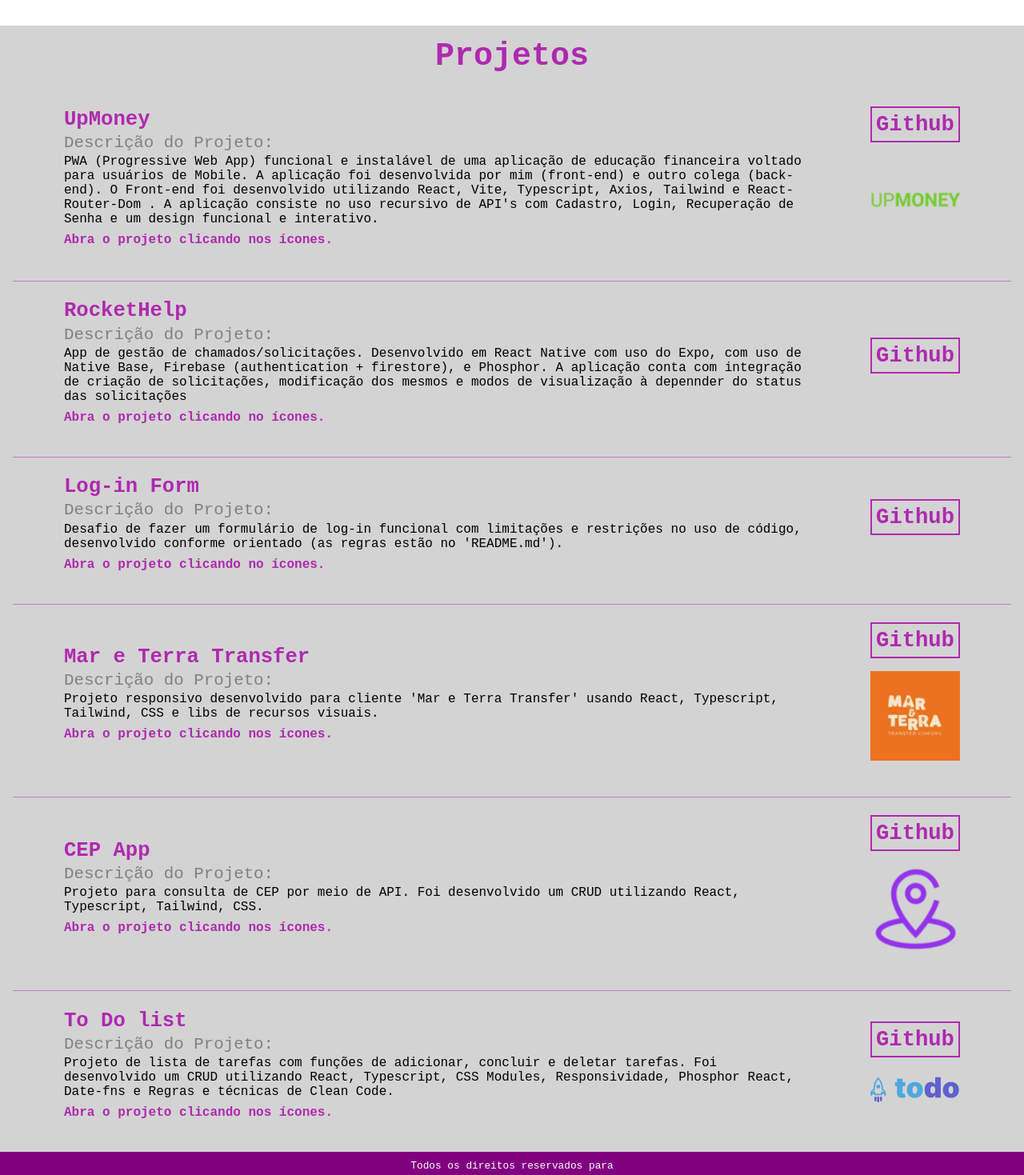
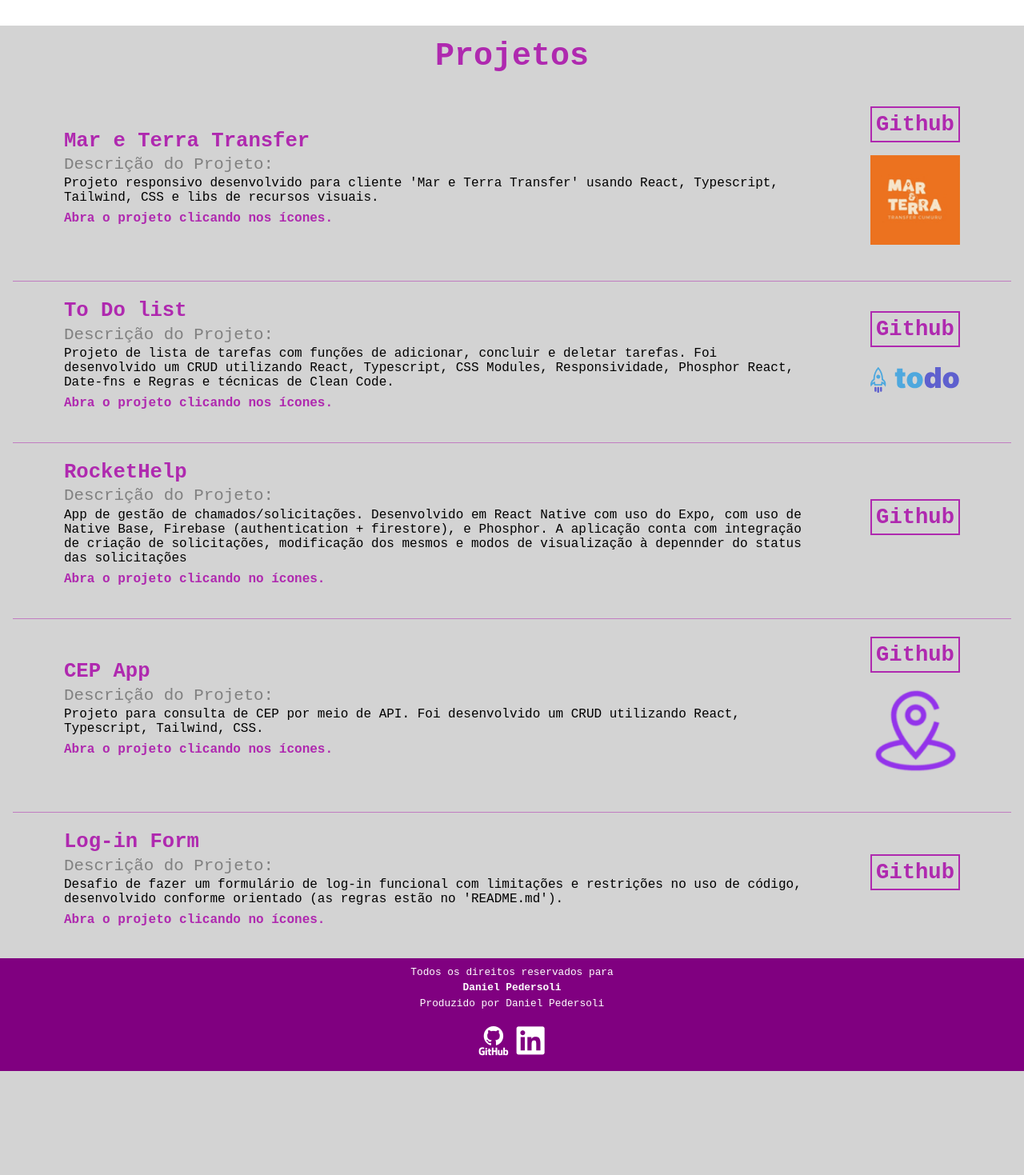
Before and after one commit to dpedersoli/dpedersoli-portfolio, a React (Vite) app: page / in a window 1280 px wide. Shown: the part 880-2349 px from the top of the page at 80% size. After the commit the page ends 2219 px from the top, so only its background shows below. Built offline with nearby package versions, Linux system fonts and the light colour scheme.

Commit message:
small changes

```diff
--- a/src/App.tsx
+++ b/src/App.tsx
@@ -1,6 +1,5 @@
 import WhiteLogo from '/src/assets/images/white-logo-Daniel-Pedersoli.png'
 import DanielImage from '/src/assets/images/Daniel_Pedersoli_foto_perfil.png'
-import UpMoneyLogo from '/src/assets/images/UpMoney-Logo.png'
 import MarETerraTransferLogo from '/src/assets/images/mar-e-terra-transfer-logo.png'
 import CepAppLogo from '/src/assets/images/cep-app.png'
 import ToDoListLogo from '../src/assets/images/logo-desafio-ignite.svg'
@@ -45,14 +44,24 @@ function App() {
         <Projects>
           <h2>Projetos</h2>
           <div className="project-grid">
-            <Project
-              projectName="UpMoney"
-              projectDescription="PWA (Progressive Web App) funcional e instalável de uma aplicação de educação financeira voltado para usuários de Mobile. A aplicação foi desenvolvida por mim (front-end) e outro colega (back-end). O Front-end foi desenvolvido utilizando React, Vite, Typescript, Axios, Tailwind e React-Router-Dom . A aplicação consiste no uso recursivo de API's com Cadastro, Login, Recuperação de Senha e um design funcional e interativo."
+             <Project
+              projectName="Mar e Terra Transfer"
+              projectDescription="Projeto responsivo desenvolvido para cliente 'Mar e Terra Transfer' usando React, Typescript, Tailwind, CSS e libs de recursos visuais."
               projectLinkInvite="Abra o projeto clicando nos ícones."
-              projectLink="https://github.com/dpedersoli/desafio-chefao"
-              projectImage={UpMoneyLogo}
-              projectWebsite="https://ga-up-money.netlify.app/"
-              projectImageAlt="upmoney-daniel-pedersoli"
+              projectLink="https://github.com/dpedersoli/mar-e-terra-transfer"
+              projectImage={MarETerraTransferLogo}
+              projectWebsite="https://mar-e-terra-transfer.netlify.app/"
+              textNotImage="Mar e Terra Transfer"
+            />
+
+             <Project
+              projectName="To Do list"
+              projectDescription="Projeto de lista de tarefas com funções de adicionar, concluir e deletar tarefas. Foi desenvolvido um CRUD utilizando React, Typescript, CSS Modules, Responsividade, Phosphor React, Date-fns e Regras e técnicas de Clean Code."
+              projectLinkInvite="Abra o projeto clicando nos ícones."
+              projectLink="https://github.com/dpedersoli/ignite-react-ts-desafio-01"
+              projectImage={ToDoListLogo}
+              projectWebsite="https://todo-list-dpedersoli.netlify.app/"
+              textNotImage="To Do list"
             />
 
             <Project
@@ -60,23 +69,6 @@ function App() {
               projectDescription="App de gestão de chamados/solicitações. Desenvolvido em React Native com uso do Expo, com uso de Native Base, Firebase (authentication + firestore), e Phosphor. A aplicação conta com integração de criação de solicitações, modificação dos mesmos e modos de visualização à depennder do status das solicitações"
               projectLinkInvite="Abra o projeto clicando no ícones."
               projectLink="https://github.com/dpedersoli/ignite-lab"
-            />
-
-            <Project
-              projectName="Log-in Form"
-              projectDescription="Desafio de fazer um formulário de log-in funcional com limitações e restrições no uso de código, desenvolvido conforme orientado (as regras estão no 'README.md')."
-              projectLinkInvite="Abra o projeto clicando no ícones."
-              projectLink="https://github.com/dpedersoli/react-js-login"
-            />
-
-            <Project
-              projectName="Mar e Terra Transfer"
-              projectDescription="Projeto responsivo desenvolvido para cliente 'Mar e Terra Transfer' usando React, Typescript, Tailwind, CSS e libs de recursos visuais."
-              projectLinkInvite="Abra o projeto clicando nos ícones."
-              projectLink="https://github.com/dpedersoli/mar-e-terra-transfer"
-              projectImage={MarETerraTransferLogo}
-              projectWebsite="https://mar-e-terra-transfer.netlify.app/"
-              textNotImage="Mar e Terra Transfer"
             />
 
             <Project
@@ -90,13 +82,10 @@ function App() {
             />
 
             <Project
-              projectName="To Do list"
-              projectDescription="Projeto de lista de tarefas com funções de adicionar, concluir e deletar tarefas. Foi desenvolvido um CRUD utilizando React, Typescript, CSS Modules, Responsividade, Phosphor React, Date-fns e Regras e técnicas de Clean Code."
-              projectLinkInvite="Abra o projeto clicando nos ícones."
-              projectLink="https://github.com/dpedersoli/ignite-react-ts-desafio-01"
-              projectImage={ToDoListLogo}
-              projectWebsite="https://todo-list-dpedersoli.netlify.app/"
-              textNotImage="To Do list"
+              projectName="Log-in Form"
+              projectDescription="Desafio de fazer um formulário de log-in funcional com limitações e restrições no uso de código, desenvolvido conforme orientado (as regras estão no 'README.md')."
+              projectLinkInvite="Abra o projeto clicando no ícones."
+              projectLink="https://github.com/dpedersoli/react-js-login"
             />
           </div>
         </Projects>
```
Also changed, not shown: src/assets/images/UpMoney-Logo.png (deleted).
